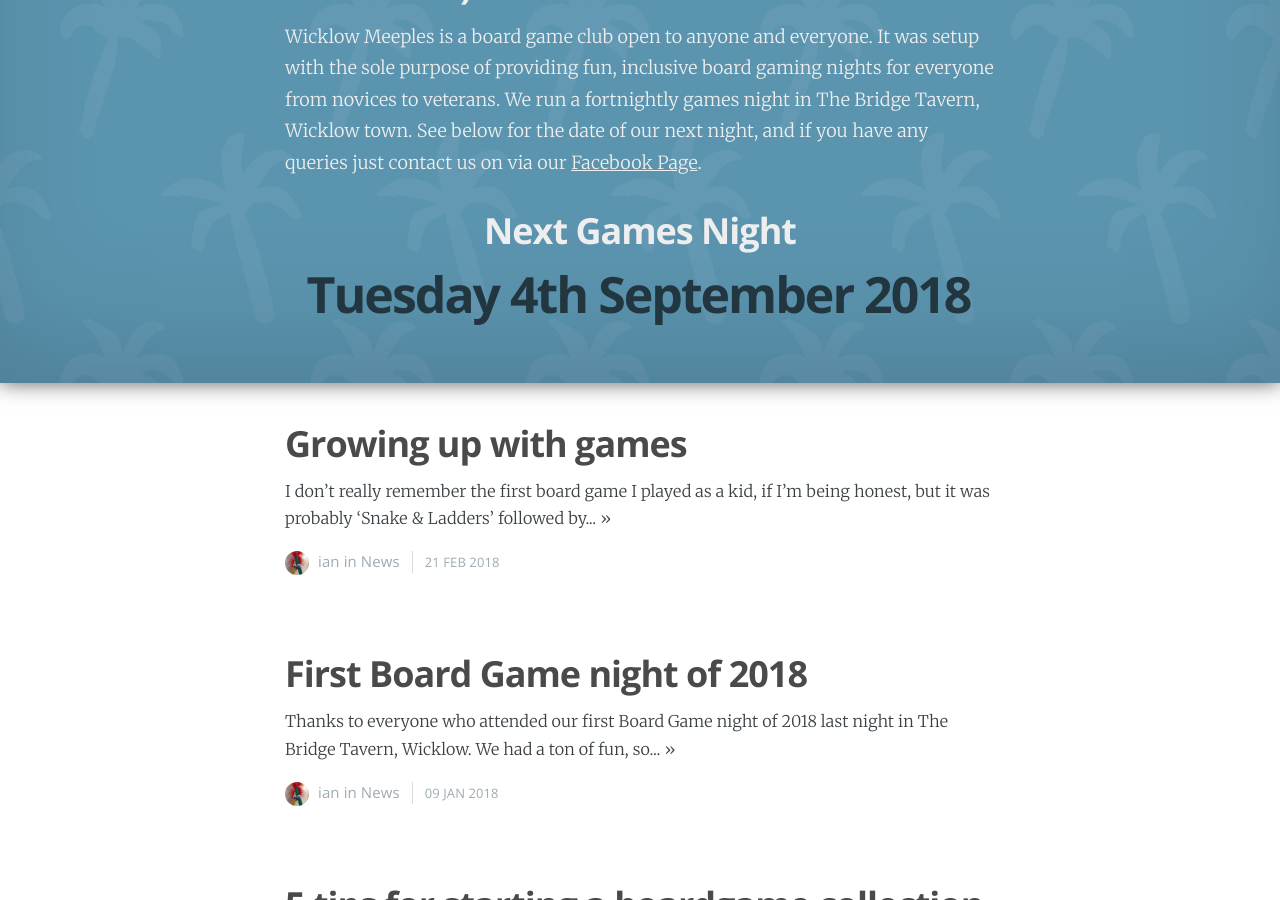
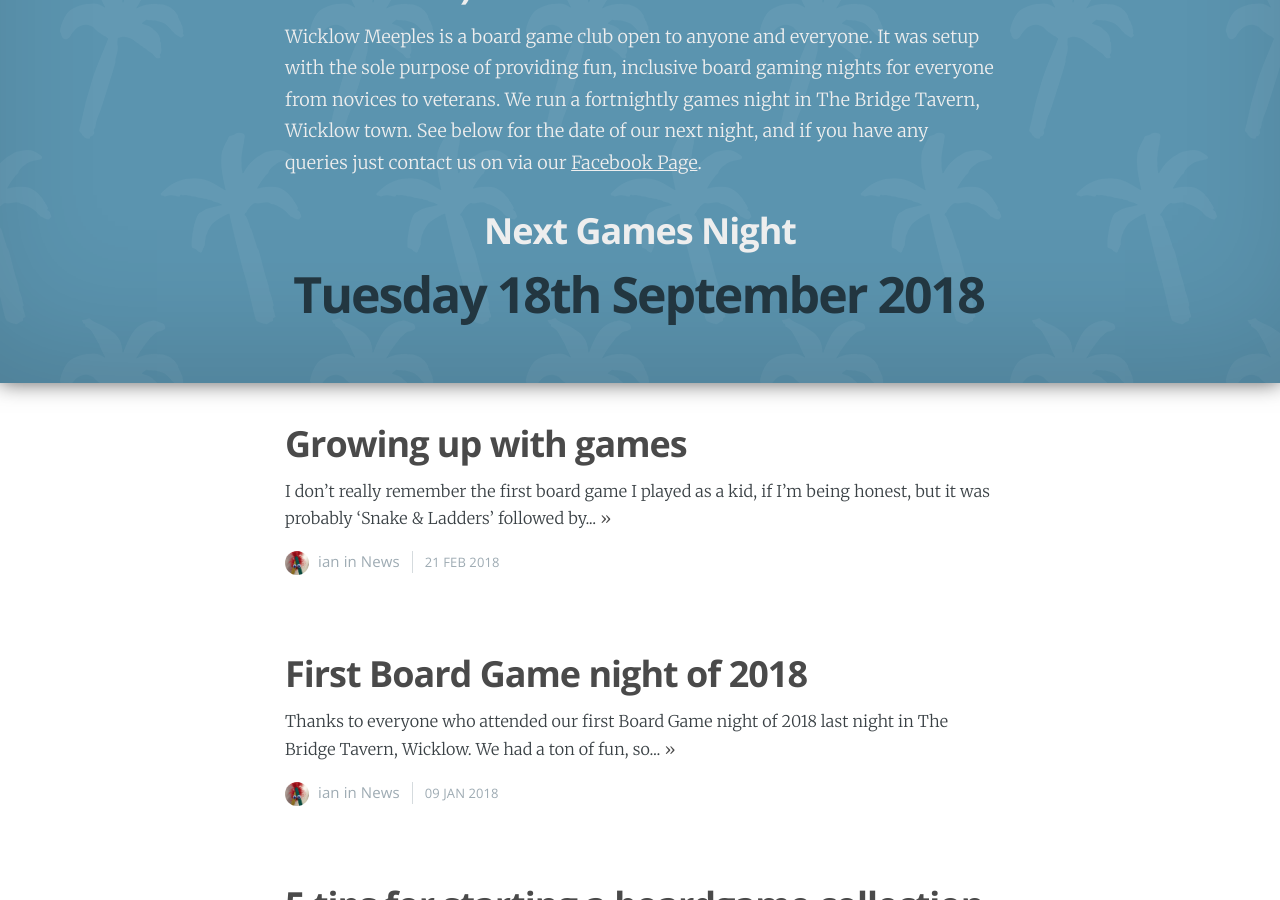
Before and after one commit to owenmcg/owenmcg.github.io, a Jekyll site: the page built from index.html, in a window 1280 px wide and 900 px high, scrolled down 1002 px. Built offline with Jekyll 4.4.1, drawn with Linux system fonts in a browser that asks for light colours; nearby versions of some CDN libraries; the list of posts is cut into pages by our own code.

Commit message:
update date

```diff
--- a/index.html
+++ b/index.html
@@ -37,7 +37,7 @@
         <p class="post-excerpt">Wicklow Meeples is a board game club open to anyone and everyone. It was setup with the sole purpose of providing fun, inclusive board gaming nights for everyone from novices to veterans. We run a fortnightly games night in The Bridge Tavern, Wicklow town. See below for the date of our next night, and if you have any queries just contact us on via our <a href="https://www.facebook.com/wicklowmeeples/">Facebook Page</a>.
         </p>
         <h2 class="center">Next Games Night</h2>
-        <h1 class="center">Tuesday 4th September 2018</h1>
+        <h1 class="center">Tuesday 18th September 2018</h1>
     </div>
 </div>
 <main id="content" class="content" role="main">
```
